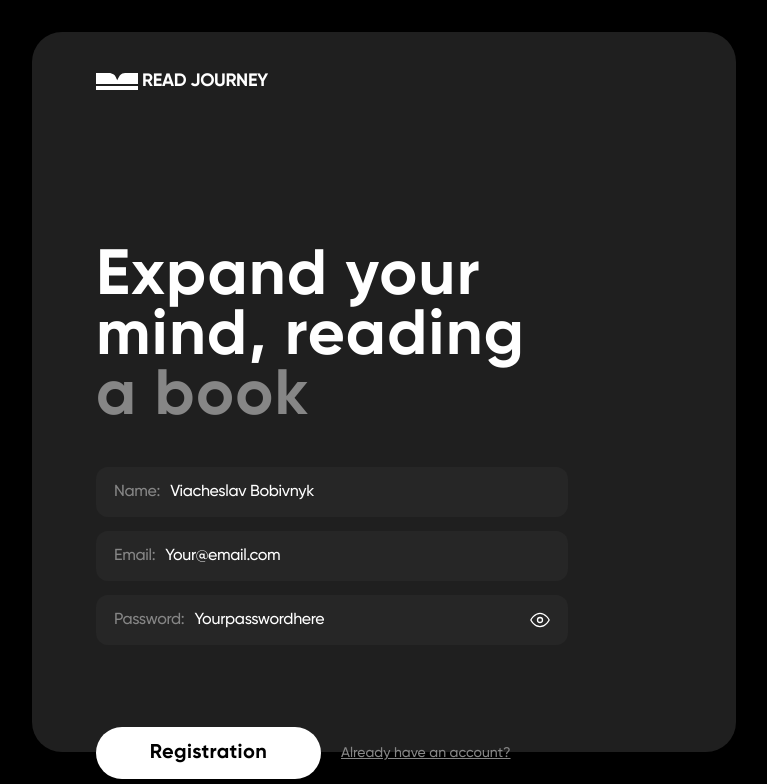
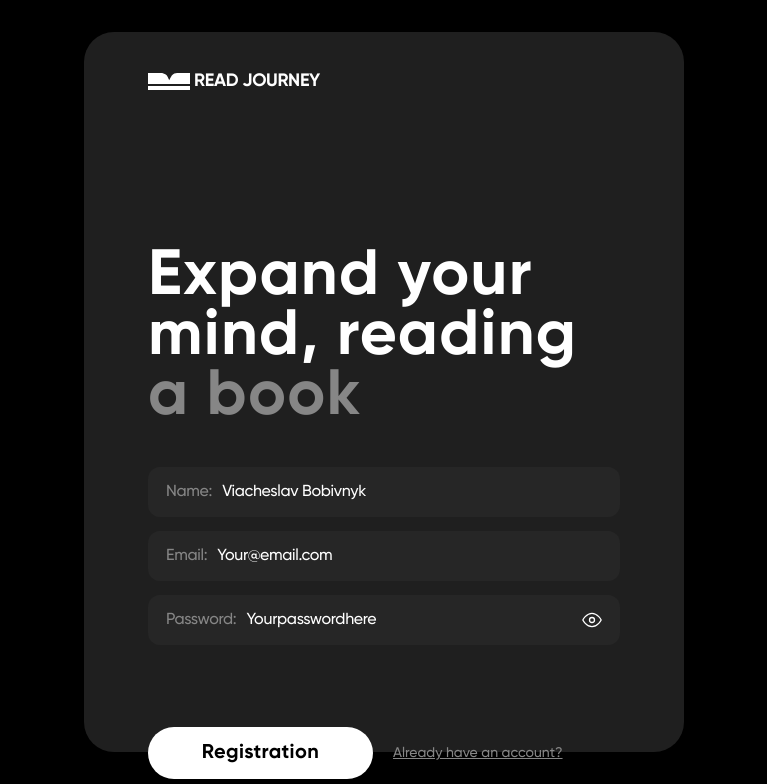
Before and after one commit to Viacheslav-Bo/read-journey-frontend, a React (Vite) app: page /register in a window 1536 px wide. Shown: the top 784 px of the page, without its empty margins (384-1151 px from the left). Built offline with nearby package versions, Linux system fonts and the light colour scheme; no server answers.

Commit message:
style: refine auth page styles

```diff
--- a/src/pages/auth/AuthPage.module.css
+++ b/src/pages/auth/AuthPage.module.css
@@ -45,3 +45,20 @@
         display: none;
     }
 }
+
+@media (min-width: 1440px) {
+    .mainWrapper {
+        flex-direction: row;
+        gap: 16px;
+    }
+
+    .formWrapper {
+        width: 600px;
+        max-width: none;
+    }
+
+    .phoneWrapper {
+        width: 600px;
+        max-width: none;
+    }
+}
```
